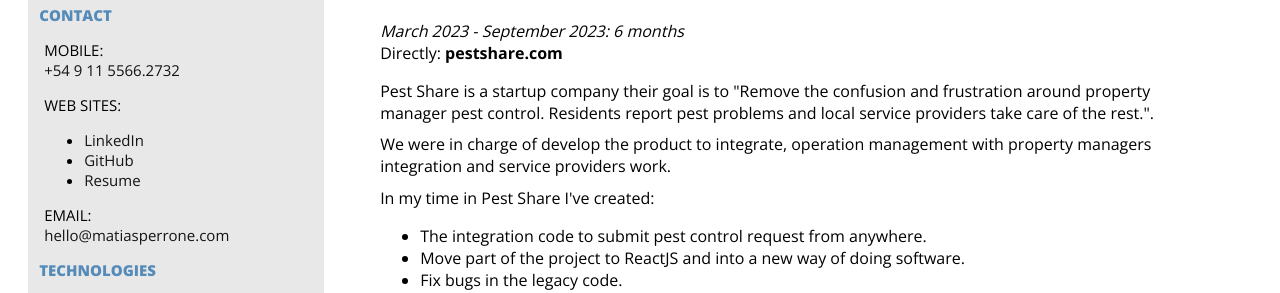
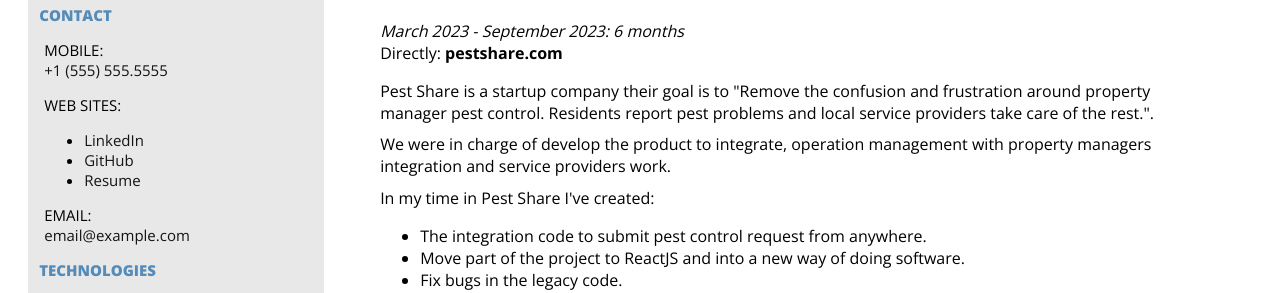
Before and after one commit to matiasperrone/resume, a Next.js app: page / in a window 1280 px wide. Shown: the part 754-1047 px from the top of the page. Built offline with nearby package versions, Linux system fonts and the light colour scheme.

Commit message:
Remove use client for initial page

```diff
--- a/src/app/page.js
+++ b/src/app/page.js
@@ -1,5 +1,3 @@
-"use client";
-
 import { Image } from "react-bootstrap";
 import classes from "./Page.module.scss";
 import { Montserrat } from 'next/font/google'
@@ -36,19 +34,19 @@
           <dd>
             <p>
               MOBILE:<br/>
-              <Link href="tel:+5491155662732" text="+54 9 11 5566.2732" />
+              <Link href={`tel:${process.env.NEXT_PHONE}`} text={process.env.NEXT_PHONE_FORMATED} />
             </p>
             <p>
-              WEB SITES:<br/>
-              <ul>
-                <li><a href="https://www.linkedin.com/in/matiasperrone/">LinkedIn</a></li>
-                <li><a href="https://www.github.com/matiasperrone/">GitHub</a></li>
-                <li><a href="https://resume.matiasperrone.com/">Resume</a></li>
-              </ul>
+              WEB SITES:
             </p>
+            <ul>
+              <li><a href="https://www.linkedin.com/in/matiasperrone/">LinkedIn</a></li>
+              <li><a href="https://www.github.com/matiasperrone/">GitHub</a></li>
+              <li><a href="https://resume.matiasperrone.com/">Resume</a></li>
+            </ul>
             <p>
               EMAIL:<br/>
-              <Link href="mailto:hello@matiasperrone.com" text="hello@matiasperrone.com" />
+              <Link href={`mailto:${process.env.NEXT_EMAIL}`} text={process.env.NEXT_EMAIL} />
             </p>
           </dd>
         </dl>
```
